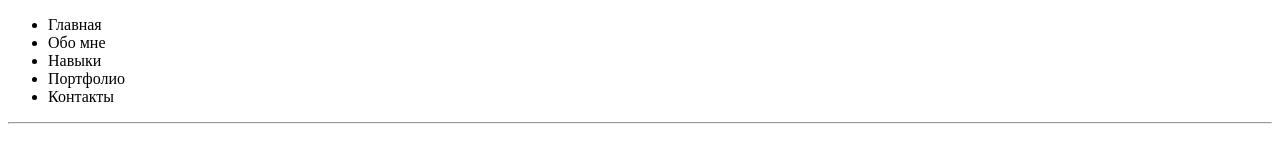
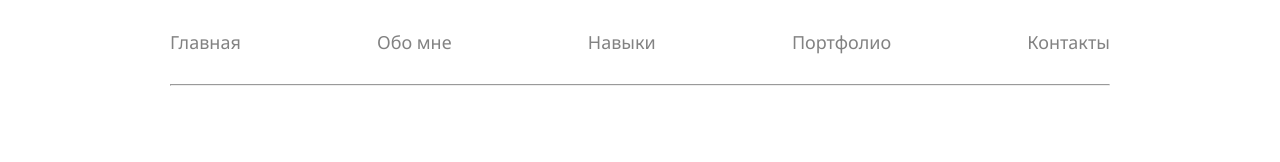
Before and after one commit to ivanzabrodin/portfolio-fake-website, a plain HTML site: page index.html in a window 1280 px wide. Drawn offline with Linux system fonts and the light colour scheme.

Commit message:
added header

```diff
--- a/index.html
+++ b/index.html
@@ -3,18 +3,19 @@
 <head>
     <meta charset="UTF-8">
     <title>Portfolio</title>
-    <link rel="stylesheet" href="style.css">
+    <link rel="stylesheet" href="style/reset.css">
+    <link rel="stylesheet" href="style/style.css">
 </head>
 <body>
     <header>
         <div class="container">
             <nav>
                 <ul class="navMenu">
-                    <li>Главная</li>
-                    <li>Обо мне</li>
-                    <li>Навыки</li>
-                    <li>Портфолио</li>
-                    <li>Контакты</li>
+                    <li><a href="#" class="navMenuItem">Главная</a></li>
+                    <li><a href="#" class="navMenuItem">Обо мне</a></li>
+                    <li><a href="#" class="navMenuItem">Навыки</a></li>
+                    <li><a href="#" class="navMenuItem">Портфолио</a></li>
+                    <li><a href="#" class="navMenuItem">Контакты</a></li>
                 </ul>
             </nav>
             <hr>
--- a/style/reset.css
+++ b/style/reset.css
@@ -0,0 +1,43 @@
+html, body, div, span, applet, object, iframe,
+h1, h2, h3, h4, h5, h6, p, blockquote, pre,
+a, abbr, acronym, address, big, cite, code,
+del, dfn, em, img, ins, kbd, q, s, samp,
+small, strike, strong, sub, sup, tt, var,
+b, u, i, center,
+dl, dt, dd, ol, ul, li,
+fieldset, form, label, legend,
+table, caption, tbody, tfoot, thead, tr, th, td,
+article, aside, canvas, details, embed,
+figure, figcaption, footer, header, hgroup,
+menu, nav, output, ruby, section, summary,
+time, mark, audio, video {
+	margin: 0;
+	padding: 0;
+	border: 0;
+	font-size: 100%;
+	font: inherit;
+	vertical-align: baseline;
+}
+/* HTML5 display-role reset for older browsers */
+article, aside, details, figcaption, figure,
+footer, header, hgroup, menu, nav, section {
+	display: block;
+}
+body {
+	line-height: 1;
+}
+ol, ul {
+	list-style: none;
+}
+blockquote, q {
+	quotes: none;
+}
+blockquote:before, blockquote:after,
+q:before, q:after {
+	content: '';
+	content: none;
+}
+table {
+	border-collapse: collapse;
+	border-spacing: 0;
+}
--- a/style/style.css
+++ b/style/style.css
@@ -0,0 +1,26 @@
+@import url('https://fonts.googleapis.com/css2?family=Noto+Sans:wght@400;700&display=swap');
+
+body {
+    font-family: 'Noto Sans', sans-serif;
+}
+
+.container {
+    width: 940px;
+    margin: 0 auto;
+}
+
+.navMenu {
+    display: flex;
+    font-size: 18px;
+    justify-content: space-between;
+    margin: 33px 0;
+}
+
+.navMenuItem {
+    color: #828282;
+    text-decoration: none;
+}
+
+.navMenuItem:active, .navMenuItem:hover {
+    color: #000;
+}
```
